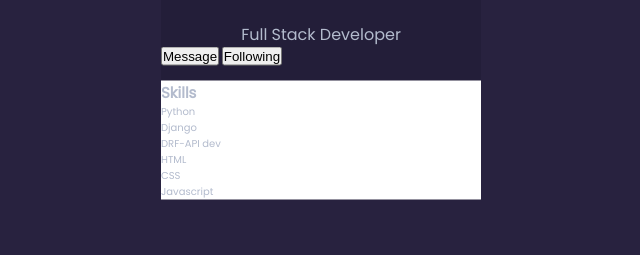
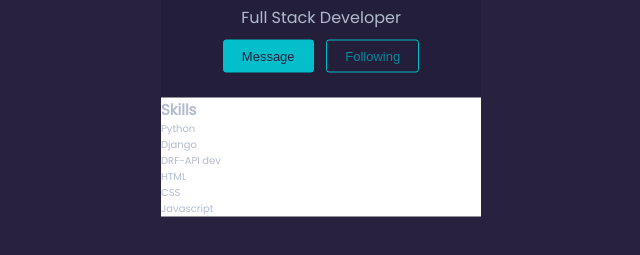
Before and after one commit to paras9sid/proj_profile_card, a plain HTML site: page profile_card/index.html in a window 1280 px wide. Shown: the part 397-652 px from the top of the page, without its empty margins (319-959 px from the left). Drawn offline with Linux system fonts and the light colour scheme.

Commit message:
personal section buttons customized

```diff
--- a/profile_card/index.html
+++ b/profile_card/index.html
@@ -15,8 +15,10 @@
             <h1 class="name">Sidharth Jain</h1>
             <p class="country">INDIA</p>
             <p class="stack">Full Stack Developer</p>
-            <button>Message</button>
-            <button>Following</button>
+            <div class="buttons">
+                <button class="primary">Message</button>
+                <button class="secondary">Following</button>
+            </div>
         </div>
 
         <div class="skills">
--- a/profile_card/style.css
+++ b/profile_card/style.css
@@ -71,9 +71,32 @@ section{
     margin-top: 2.5rem;
 }
 
-.personal .name{
-    /* font-size: 5rem; */
+.personal .buttons{
     text-align: center;
+    margin: 1rem;
+}
+
+.personal button{
+    border: 1px solid #03bfcb;
+    padding: 0.8rem 1.8rem;
+    border-radius: 0.3rem;
+    font-size: 1.3rem;
+}
+
+.personal button:hover{
+    cursor: pointer;
+}
+
+.personal button.primary{
+    background-color: #03bfcb;
+    color:#231e39;
+    margin-right: .5rem;
+}
+
+.personal button.secondary{
+    background-color: transparent;
+    color: #02899c;
+    margin-left: .5rem;
 }
 
 .skills{
```
